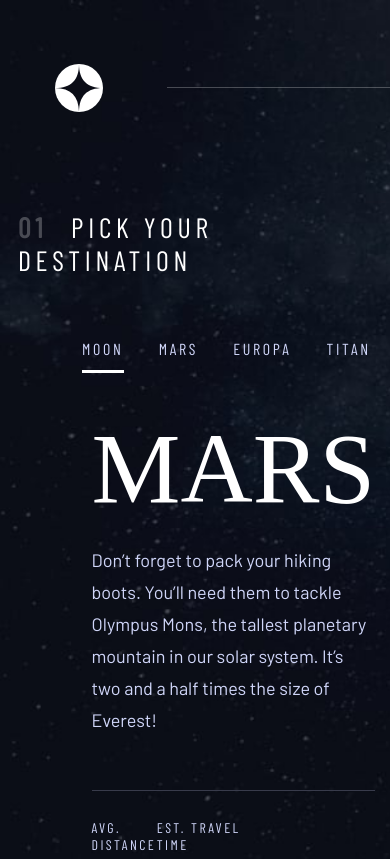
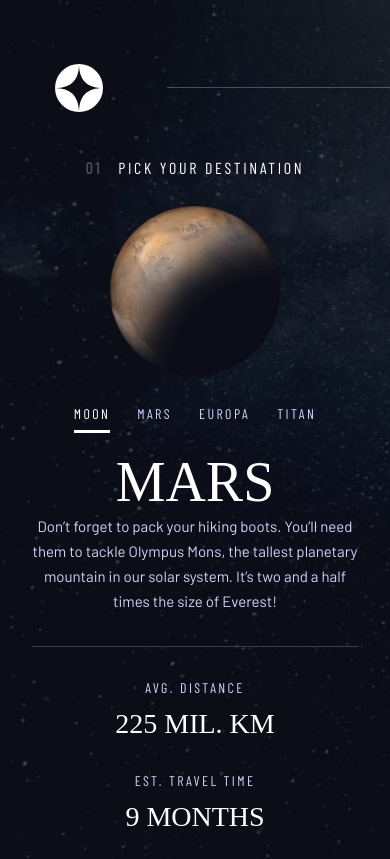
Before and after one commit to SS24A/space-tourism, a React (Vite) app in the folder space_tourism/: page /destination/mars in a window 390 px wide. Shown: the top 859 px of the page. Built offline with nearby package versions, Linux system fonts and the light colour scheme; a web font is replaced by a local one.

Commit message:
responsive css

```diff
--- a/space_tourism/src/App.css
+++ b/space_tourism/src/App.css
@@ -20,7 +20,6 @@ body {
     opacity: 25%;
     font-weight: 700;
     margin-right: 24px;
-    /*28px for destination page only*/
 }
 
 .page-title span:nth-child(2) {
@@ -47,4 +46,36 @@ body {
 
 .page-img img {
     max-width: 100%;
- }
+}
+
+
+
+@media (max-width: 991px) {
+    .page-title {
+        letter-spacing: 3.38px;
+        font-size: 20px;
+    }
+
+    .page-title span:first-child {
+        margin-right: 16px;
+    }
+
+    .page-content p {
+        font-size: 16px;
+        line-height: 28px;
+    }
+}
+
+@media (max-width: 767px) {
+    .page-title {
+        letter-spacing: 2.7px;
+        font-size: 16px;
+        text-align: center;
+    }
+
+    .page-content p {
+        font-size: 15px;
+        line-height: 25px;
+        max-width: 327px !important;
+    }
+}
--- a/space_tourism/src/App.jsx
+++ b/space_tourism/src/App.jsx
@@ -22,14 +22,10 @@ import Vehicle from './components/technology/Vehicle'
 import Spaceport from './components/technology/Spaceport'
 import Capsule from './components/technology/Capsule'
 
-function Root() {
-    return <Outlet />
-}
-
 const router = createBrowserRouter([
     {
         path: '/',
-        element: <Root />,
+        element: <Outlet />,
         children: [
             { path: '/', element: <HomePage /> },
             {
@@ -67,8 +63,19 @@ const router = createBrowserRouter([
             {
                 path: '*',
                 element: (
-                    <div>
-                        404 Not Found <a href="/">Back</a>
+                    <div
+                        style={{
+                            display: 'flex',
+                            justifyContent: 'center',
+                            alignItems: 'center',
+                            height: '100vh',
+                            flexDirection: 'column',
+                        }}
+                    >
+                        <h1>404 Not Found</h1>
+                        <a href="/" style={{ textDecoration: 'none' }}>
+                            Go Back
+                        </a>
                     </div>
                 ),
             },
--- a/space_tourism/src/css/destination.css
+++ b/space_tourism/src/css/destination.css
@@ -61,7 +61,6 @@
     margin-bottom: 28px;
 }
 
-/* NAVIGATION */
 .destination-page-nav {
     padding: 0;
     text-align: right;
@@ -95,13 +94,9 @@
 
 .destination-active a {
     border-bottom: 3px solid #FFFFFF !important;
+    color: #ffffff;
 }
 
-
-/* NAVIGATION */
-
-
-/* DETAILS */
 .destination-details {
     display: flex;
     justify-content: space-between;
@@ -123,6 +118,139 @@
     font-family: "Bellefair", serif;
     text-transform: uppercase;
     margin: 0;
+    color: #ffffff;
 }
 
-/* DETAILS */
+@media (max-width: 1200px) {
+    .destination-wrapper .page-title {
+        margin-left: -34px;
+    }
+
+    .selected-destination div:first-child {
+        max-width: 400px;
+        max-height: 400px;
+    }
+}
+
+@media (max-width: 991px) {
+    .destination-wrapper {
+        max-width: 730px;
+        padding-left: 20px;
+        padding-right: 20px;
+        padding-bottom: 62px;
+        padding-top: 40px;
+    }
+
+    .destination-wrapper .page-title {
+        margin-left: 0;
+    }
+
+    .destination-wrapper-inner {
+        margin-top: 60px;
+    }
+
+    .destination-page-nav {
+        position: relative;
+        top: 353px;
+        padding-right: 0;
+        text-align: center;
+    }
+
+    .selected-destination {
+        flex-direction: column;
+        margin-top: -34px;
+        align-items: center;
+    }
+
+    .selected-destination div:first-child {
+        max-width: 300px;
+    }
+
+    .selected-destination div:nth-child(2) {
+        max-width: 100%;
+    }
+
+    .destination-wrapper-inner h1 {
+        margin-top: 120px;
+        text-align: center;
+        font-size: 80px;
+        margin-bottom: 8px;
+    }
+
+    .destination-info {
+        padding-bottom: 49px;
+        max-width: 573px !important;
+        text-align: center;
+        margin-top: 0;
+    }
+
+    .destination-details {
+        padding-right: 0px;
+        max-width: 450px;
+        margin: auto;
+    }
+
+    .destination-details p {
+        line-height: normal !important;
+    }
+
+    .destination-details span:first-child {
+        width: 216px;
+        text-align: center;
+    }
+
+    .destination-details span:nth-child(2) {
+        width: 223px;
+        text-align: center;
+    }
+}
+
+@media (max-width: 767px) {
+    .destination-wrapper {
+        max-width: 357px;
+        padding-left: 15px;
+        padding-right: 15px;
+        padding-bottom: 58px;
+        padding-top: 24px;
+    }
+
+    .destination-wrapper-inner {
+        margin-top: 32px;
+    }
+
+    .destination-page-nav {
+        top: 196px;
+        font-size: 14px;
+    }
+
+    .destination-idle,
+    .destination-active {
+        margin-left: 27px;
+    }
+
+    .destination-page-nav a {
+        letter-spacing: 2.4px;
+        padding-bottom: 8px;
+    }
+
+    .selected-destination div:first-child {
+        max-width: 170px;
+    }
+
+    .destination-wrapper-inner h1 {
+        font-size: 56px;
+        margin-top: 74px;
+        margin-bottom: 0;
+    }
+
+    .destination-info {
+        padding-bottom: 32px;
+        margin-bottom: 32px;
+    }
+
+    .destination-details {
+        flex-direction: column;
+        gap: 32px;
+        align-items: center;
+    }
+}
--- a/space_tourism/src/css/technology.css
+++ b/space_tourism/src/css/technology.css
@@ -7,14 +7,17 @@
     .technology-page {
         background-image: url("../assets/technology/background-technology-tablet.jpg");
     }
+
     .vehicle .page-img {
-        content:url("../assets/technology/image-launch-vehicle-landscape.jpg")
+        content: url("../assets/technology/image-launch-vehicle-landscape.jpg")
     }
+
     .capsule .page-img {
-        content:url("../assets/technology/image-space-capsule-landscape.jpg")
+        content: url("../assets/technology/image-space-capsule-landscape.jpg")
     }
+
     .spaceport .page-img {
-        content:url("../assets/technology/image-spaceport-landscape.jpg")
+        content: url("../assets/technology/image-spaceport-landscape.jpg")
     }
 }
 
@@ -88,8 +91,8 @@
     text-align: center;
     font-family: "Bellefair", serif;
     font-size: 32px;
-    color:#FFFFFF;
-    display:flex;
+    color: #FFFFFF;
+    display: flex;
     align-items: center;
     justify-content: center;
 }
@@ -109,3 +112,88 @@
 .technology-idle:hover {
     border: 1px solid #FFFFFF;
 }
+
+@media (max-width: 1200px) {
+    .technology-wrapper-inner {
+        gap: 50px;
+    }
+
+    .selected-technology .page-content {
+        padding-top: 70px;
+        padding-right: 30px;
+    }
+
+    .selected-technology .page-img img {
+        object-fit: cover;
+    }
+
+    .technology-page-nav {
+        padding-top: 70px;
+    }
+}
+
+
+@media (max-width: 991px) {
+    .technology-wrapper {
+        padding-top: 40px;
+        padding-bottom: 97px;
+        margin: auto;
+        max-width: 768px;
+        padding-left: 0;
+    }
+
+    .technology-wrapper-inner {
+        flex-direction: column;
+        gap: 0px;
+        margin-top: 60px;
+    }
+
+    .technology-wrapper .page-title {
+        margin-left: 38px;
+    }
+
+    .selected-technology {
+        flex-direction: column-reverse;
+        align-items: center;
+        gap: 160px;
+        text-align: center;
+    }
+
+    .selected-technology .page-content {
+        padding: 0;
+    }
+
+    .selected-technology .page-content p {
+        max-width: 458px;
+    }
+
+    .technology-wrapper-inner h1 {
+        font-size: 40px;
+        margin-top: 16px;
+        margin-bottom: 16px;
+    }
+
+
+    .technology-page-nav {
+        padding: 0;
+        display: flex;
+        gap: 16px;
+        justify-content: center;
+        position: relative;
+        top: 426px;
+    }
+
+    .technology-page-nav li {
+        width: 60px;
+        height: 60px;
+        margin-bottom: 0;
+    }
+
+    .technology-page-nav a {
+        font-size: 24px;
+    }
+
+}
+
+
+@media (max-width: 767px) {}
```
